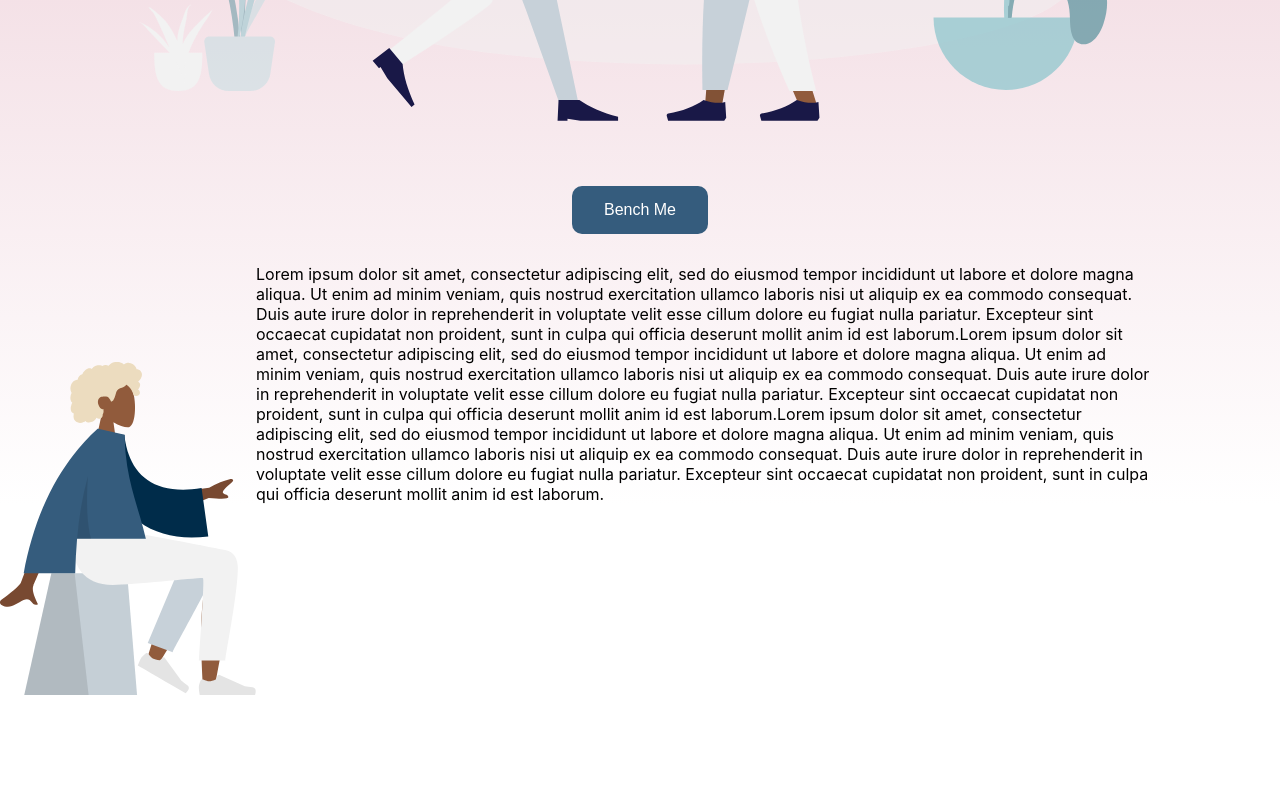
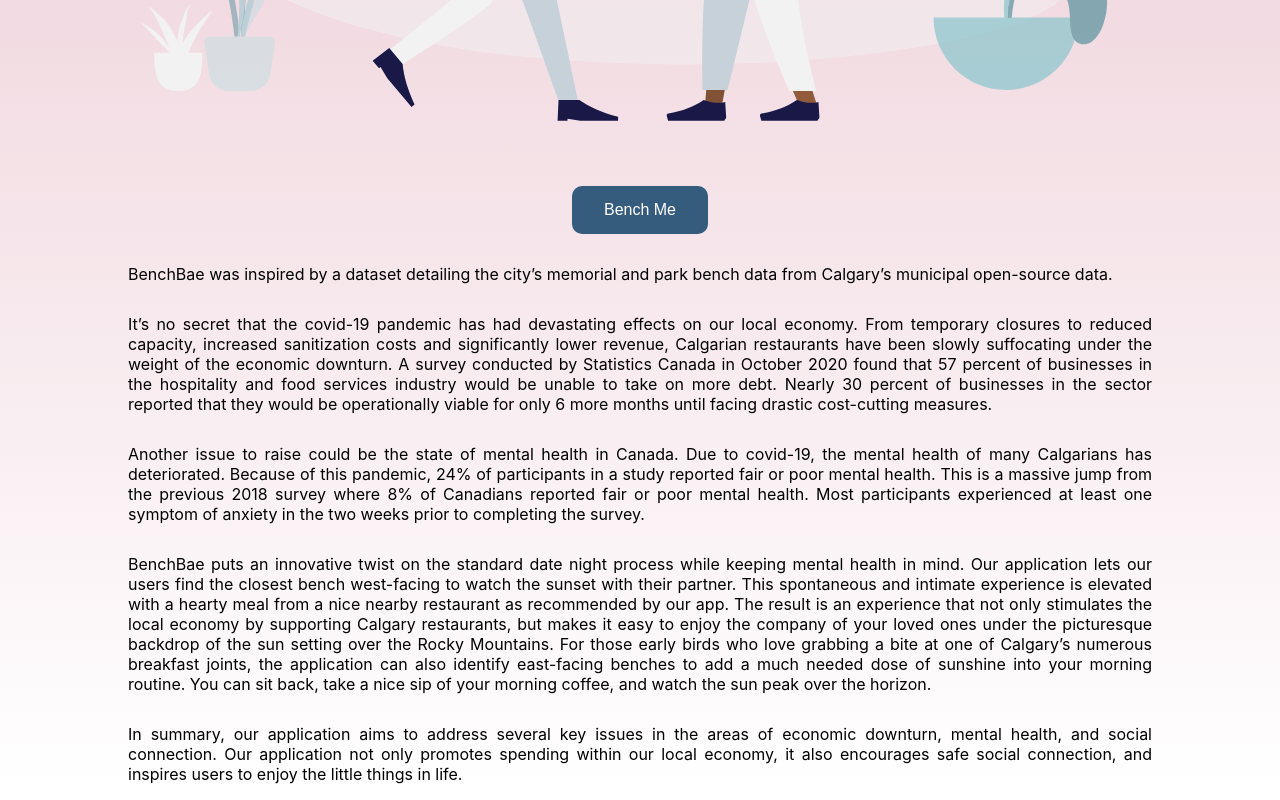
Before and after one commit to alexacalkhoven/benchbae, a React (Create React App) app in the folder frontend/: page / in a window 1280 px wide. Shown: the part 562-1362 px from the top of the page. Before the commit the page ends 1257 px from the top, so only its background shows below. Built offline with nearby package versions, Linux system fonts and the light colour scheme.

Commit message:
Feat: Added the motivation to the landing page and removed the blue woman sitting

```diff
--- a/frontend/src/components/LandingPage/LandingPage.css
+++ b/frontend/src/components/LandingPage/LandingPage.css
@@ -52,13 +52,8 @@
 
 .motivation {
   display: block;
-  margin-left: 20%;
+  margin-left: 10%;
   margin-right: 10%;
   margin-top: 30px;
+  text-align: justify;
 }
-
-.blue-woman-sitting {
-  width: 20%;
-  float: left;
-  margin-top: 10%;
-}
--- a/frontend/src/components/LandingPage/LandingPage.tsx
+++ b/frontend/src/components/LandingPage/LandingPage.tsx
@@ -1,8 +1,6 @@
-import React, { Component } from 'react';
 import './LandingPage.css';
 import Logo from '../../assets/benchbae8.png';
 import TwoPeople from '../../assets/two-people-standing.svg';
-import BlueWomanSitting from '../../assets/blue-woman-sitting.svg';
 
 function LandingPage() {
   return (
@@ -11,31 +9,52 @@
       <h1 className="bench-bae">BenchBae</h1>
       <img src={TwoPeople} alt="Logo" className="two-people"></img>
       <button className="bench-button">Bench Me</button>
-      <img
-        src={BlueWomanSitting}
-        alt="Blue Woman Sitting"
-        className="blue-woman-sitting"
-      ></img>
       <p className="motivation">
-        Lorem ipsum dolor sit amet, consectetur adipiscing elit, sed do eiusmod
-        tempor incididunt ut labore et dolore magna aliqua. Ut enim ad minim
-        veniam, quis nostrud exercitation ullamco laboris nisi ut aliquip ex ea
-        commodo consequat. Duis aute irure dolor in reprehenderit in voluptate
-        velit esse cillum dolore eu fugiat nulla pariatur. Excepteur sint
-        occaecat cupidatat non proident, sunt in culpa qui officia deserunt
-        mollit anim id est laborum.Lorem ipsum dolor sit amet, consectetur
-        adipiscing elit, sed do eiusmod tempor incididunt ut labore et dolore
-        magna aliqua. Ut enim ad minim veniam, quis nostrud exercitation ullamco
-        laboris nisi ut aliquip ex ea commodo consequat. Duis aute irure dolor
-        in reprehenderit in voluptate velit esse cillum dolore eu fugiat nulla
-        pariatur. Excepteur sint occaecat cupidatat non proident, sunt in culpa
-        qui officia deserunt mollit anim id est laborum.Lorem ipsum dolor sit
-        amet, consectetur adipiscing elit, sed do eiusmod tempor incididunt ut
-        labore et dolore magna aliqua. Ut enim ad minim veniam, quis nostrud
-        exercitation ullamco laboris nisi ut aliquip ex ea commodo consequat.
-        Duis aute irure dolor in reprehenderit in voluptate velit esse cillum
-        dolore eu fugiat nulla pariatur. Excepteur sint occaecat cupidatat non
-        proident, sunt in culpa qui officia deserunt mollit anim id est laborum.
+        BenchBae was inspired by a dataset detailing the city’s memorial and
+        park bench data from Calgary’s municipal open-source data.
+      </p>
+      <p className="motivation">
+        It’s no secret that the covid-19 pandemic has had devastating effects on
+        our local economy. From temporary closures to reduced capacity,
+        increased sanitization costs and significantly lower revenue, Calgarian
+        restaurants have been slowly suffocating under the weight of the
+        economic downturn. A survey conducted by Statistics Canada in October
+        2020 found that 57 percent of businesses in the hospitality and food
+        services industry would be unable to take on more debt. Nearly 30
+        percent of businesses in the sector reported that they would be
+        operationally viable for only 6 more months until facing drastic
+        cost-cutting measures.
+      </p>
+      <p className="motivation">
+        Another issue to raise could be the state of mental health in Canada.
+        Due to covid-19, the mental health of many Calgarians has deteriorated.
+        Because of this pandemic, 24% of participants in a study reported fair
+        or poor mental health. This is a massive jump from the previous 2018
+        survey where 8% of Canadians reported fair or poor mental health. Most
+        participants experienced at least one symptom of anxiety in the two
+        weeks prior to completing the survey.
+      </p>
+      <p className="motivation">
+        BenchBae puts an innovative twist on the standard date night process
+        while keeping mental health in mind. Our application lets our users find
+        the closest bench west-facing to watch the sunset with their partner.
+        This spontaneous and intimate experience is elevated with a hearty meal
+        from a nice nearby restaurant as recommended by our app. The result is
+        an experience that not only stimulates the local economy by supporting
+        Calgary restaurants, but makes it easy to enjoy the company of your
+        loved ones under the picturesque backdrop of the sun setting over the
+        Rocky Mountains. For those early birds who love grabbing a bite at one
+        of Calgary’s numerous breakfast joints, the application can also
+        identify east-facing benches to add a much needed dose of sunshine into
+        your morning routine. You can sit back, take a nice sip of your morning
+        coffee, and watch the sun peak over the horizon.
+      </p>
+      <p className="motivation">
+        In summary, our application aims to address several key issues in the
+        areas of economic downturn, mental health, and social connection. Our
+        application not only promotes spending within our local economy, it also
+        encourages safe social connection, and inspires users to enjoy the
+        little things in life.
       </p>
     </div>
   );
```
